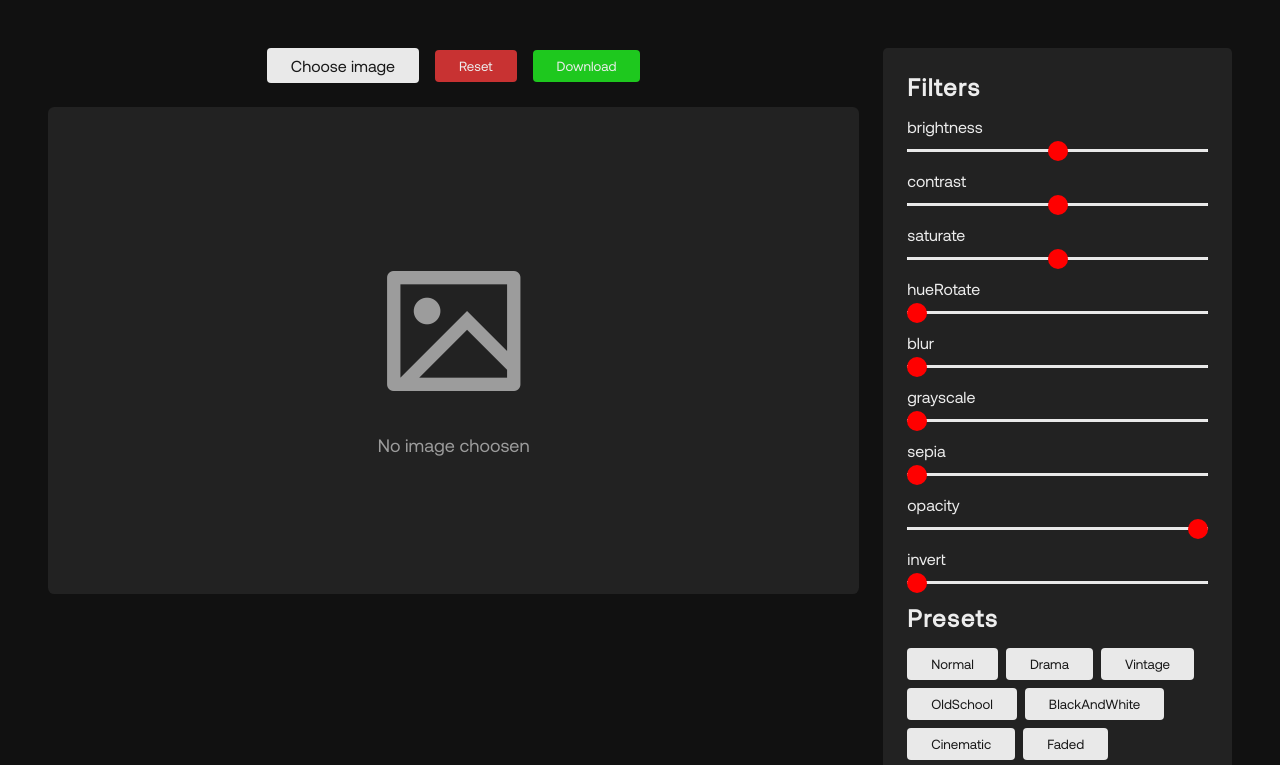
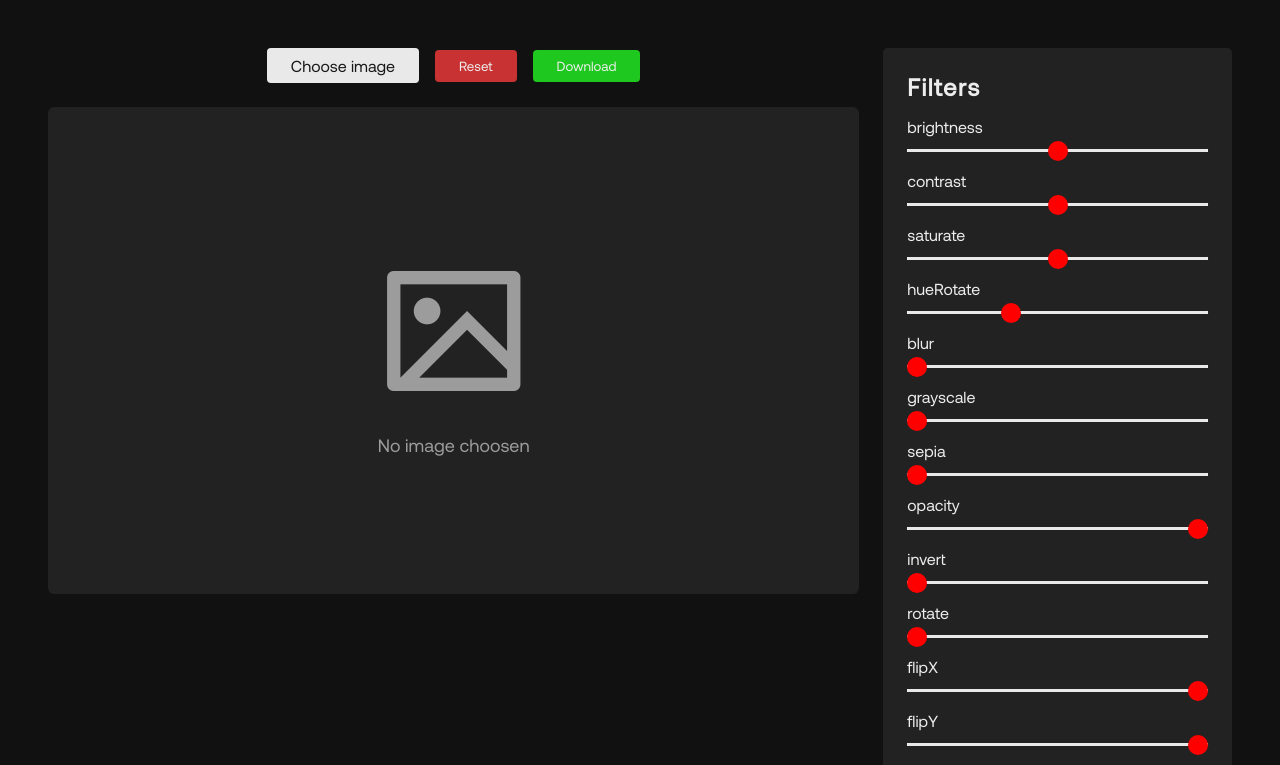
Before and after one commit to anaghroy/image-editing, a plain HTML site: page index.html in a window 1280 px wide. Both pictures are taken after a click on the button "Reset". Shown: the top 765 px of the page. Drawn offline with nearby package versions, Linux system fonts and the light colour scheme.

Commit message:
Rotate silder

```diff
--- a/index.html
+++ b/index.html
@@ -3,7 +3,7 @@
   <head>
     <meta charset="UTF-8" />
     <meta name="viewport" content="width=device-width, initial-scale=1.0" />
-    <title>Image-editing</title>
+    <title>Image-editor</title>
     <!--Remix icon-->
     <link
       href="https://cdn.jsdelivr.net/npm/remixicon@4.7.0/fonts/remixicon.css"
--- a/script.js
+++ b/script.js
@@ -3,12 +3,15 @@ let filters = {
   brightness: { value: 100, min: 0, max: 200, unit: "%" },
   contrast: { value: 100, min: 0, max: 200, unit: "%" },
   saturate: { value: 100, min: 0, max: 200, unit: "%" },
-  hueRotate: { value: 0, min: 0, max: 360, unit: "deg" },
+  hueRotate: { value: 0, min: -180, max: 360, unit: "deg" },
   blur: { value: 0, min: 0, max: 20, unit: "px" },
   grayscale: { value: 0, min: 0, max: 100, unit: "%" },
   sepia: { value: 0, min: 0, max: 100, unit: "%" },
   opacity: { value: 100, min: 0, max: 100, unit: "%" },
   invert: { value: 0, min: 0, max: 100, unit: "%" },
+  rotate: { value: 0, min: 0, max: 360, unit: "deg" },
+  flipX: { value: 1, min: 0, max: 1, unit: "" },
+  flipY: { value: 1, min: 0, max: 1, unit: "" },
 };
 
 /**CANVAS */
@@ -21,6 +24,10 @@ const presetsContainer = document.querySelector(".presets");
 
 let file = null;
 let image = null;
+
+//Undo/Redo
+const history = [];
+let historyIndex = -1;
 
 const filtersContainer = document.querySelector(".filters");
 
@@ -43,7 +50,7 @@ function createFilterElement(name, unit = "%", value, min, max) {
   div.appendChild(input);
 
   input.addEventListener("input", (event) => {
-    filters[name].value = input.value;
+    filters[name].value = Number(input.value);
     applyFilters();
   });
 
@@ -81,9 +88,31 @@ imgInput.addEventListener("change", function (event) {
     canvasCtx.drawImage(img, 0, 0);
   };
 });
-
+//save
+function saveState() {
+  history.splice(historyIndex + 1);
+  history.push(imageCanvas.toDataURL());
+  historyIndex++;
+}
+function loadFromHistory() {
+  const img = new Image();
+  img.src = history[historyIndex];
+  img.onload = () => {
+    canvasCtx.clearRect(0, 0, imageCanvas.width, imageCanvas.height);
+    canvasCtx.drawImage(img, 0, 0);
+  };
+}
+//Undo
+function undo() {
+  if (historyIndex <= 0) return;
+  historyIndex--;
+  loadFromHistory();
+}
 function applyFilters() {
   if (!image) return;
+
+  canvasCtx.save();
+
   canvasCtx.clearRect(0, 0, imageCanvas.width, imageCanvas.height);
   canvasCtx.filter = `
   brightness(${filters.brightness.value}${filters.brightness.unit})
@@ -95,9 +124,19 @@ function applyFilters() {
   sepia(${filters.sepia.value}${filters.sepia.unit})
   opacity(${filters.opacity.value}${filters.opacity.unit})
   invert(${filters.invert.value}${filters.invert.unit})
+
   `.trim();
+  canvasCtx.translate(imageCanvas.width / 2, imageCanvas.height / 2);
+  canvasCtx.rotate((filters.rotate.value * Math.PI) / 180);
 
-  canvasCtx.drawImage(image, 0, 0);
+  const flipX = filters.flipX.value === 0 ? -1 : 1;
+  const flipY = filters.flipY.value === 0 ? -1 : 1;
+
+  canvasCtx.scale(flipX, flipY);
+
+  canvasCtx.drawImage(image, -image.width / 2, -image.height / 2);
+  canvasCtx.restore();
+  saveState();
 }
 
 resetButton.addEventListener("click", () => {
@@ -105,12 +144,15 @@ resetButton.addEventListener("click", () => {
     brightness: { value: 100, min: 0, max: 200, unit: "%" },
     contrast: { value: 100, min: 0, max: 200, unit: "%" },
     saturate: { value: 100, min: 0, max: 200, unit: "%" },
-    hueRotate: { value: 0, min: 0, max: 360, unit: "deg" },
+    hueRotate: { value: 0, min: -180, max: 360, unit: "deg" },
     blur: { value: 0, min: 0, max: 20, unit: "px" },
     grayscale: { value: 0, min: 0, max: 100, unit: "%" },
     sepia: { value: 0, min: 0, max: 100, unit: "%" },
     opacity: { value: 100, min: 0, max: 100, unit: "%" },
     invert: { value: 0, min: 0, max: 100, unit: "%" },
+    rotate: { value: 0, min: 0, max: 360, unit: "deg" },
+    flipX: { value: 1, min: 0, max: 1, unit: "" },
+    flipY: { value: 1, min: 0, max: 1, unit: "" },
   };
   applyFilters();
   filtersContainer.innerHTML = "";
@@ -136,6 +178,9 @@ const presets = {
     sepia: 0,
     opacity: 100,
     invert: 0,
+    rotate: 0,
+    flipX: 1,
+    flipY: 1,
   },
 
   Drama: {
@@ -148,6 +193,9 @@ const presets = {
     sepia: 10,
     opacity: 100,
     invert: 0,
+    rotate: 0,
+    flipX: 1,
+    flipY: 1,
   },
 
   Vintage: {
@@ -160,6 +208,9 @@ const presets = {
     sepia: 40,
     opacity: 100,
     invert: 0,
+    rotate: 0,
+    flipX: 1,
+    flipY: 1,
   },
 
   OldSchool: {
@@ -172,6 +223,9 @@ const presets = {
     sepia: 60,
     opacity: 100,
     invert: 0,
+    rotate: 0,
+    flipX: 1,
+    flipY: 1,
   },
 
   BlackAndWhite: {
@@ -184,6 +238,9 @@ const presets = {
     sepia: 0,
     opacity: 100,
     invert: 0,
+    rotate: 0,
+    flipX: 1,
+    flipY: 1,
   },
 
   Cinematic: {
@@ -196,6 +253,9 @@ const presets = {
     sepia: 5,
     opacity: 100,
     invert: 0,
+    rotate: 0,
+    flipX: 1,
+    flipY: 1,
   },
 
   Faded: {
@@ -208,6 +268,9 @@ const presets = {
     sepia: 15,
     opacity: 100,
     invert: 0,
+    rotate: 0,
+    flipX: 1,
+    flipY: 1,
   },
 
   CoolTone: {
@@ -220,6 +283,9 @@ const presets = {
     sepia: 0,
     opacity: 100,
     invert: 0,
+    rotate: 0,
+    flipX: 1,
+    flipY: 1,
   },
 
   WarmTone: {
@@ -232,6 +298,9 @@ const presets = {
     sepia: 20,
     opacity: 100,
     invert: 0,
+    rotate: 0,
+    flipX: 1,
+    flipY: 1,
   },
 
   Retro: {
@@ -244,6 +313,9 @@ const presets = {
     sepia: 50,
     opacity: 100,
     invert: 0,
+    rotate: 0,
+    flipX: 1,
+    flipY: 1,
   },
 };
 
```
